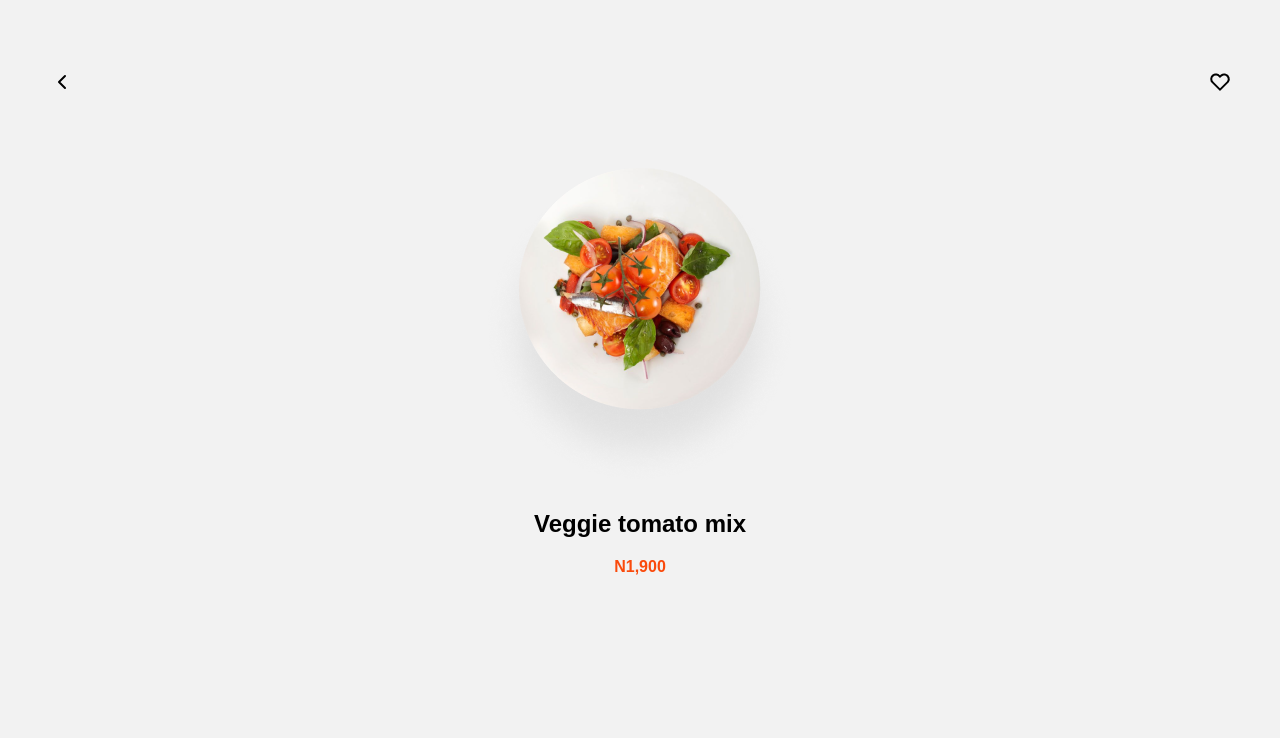
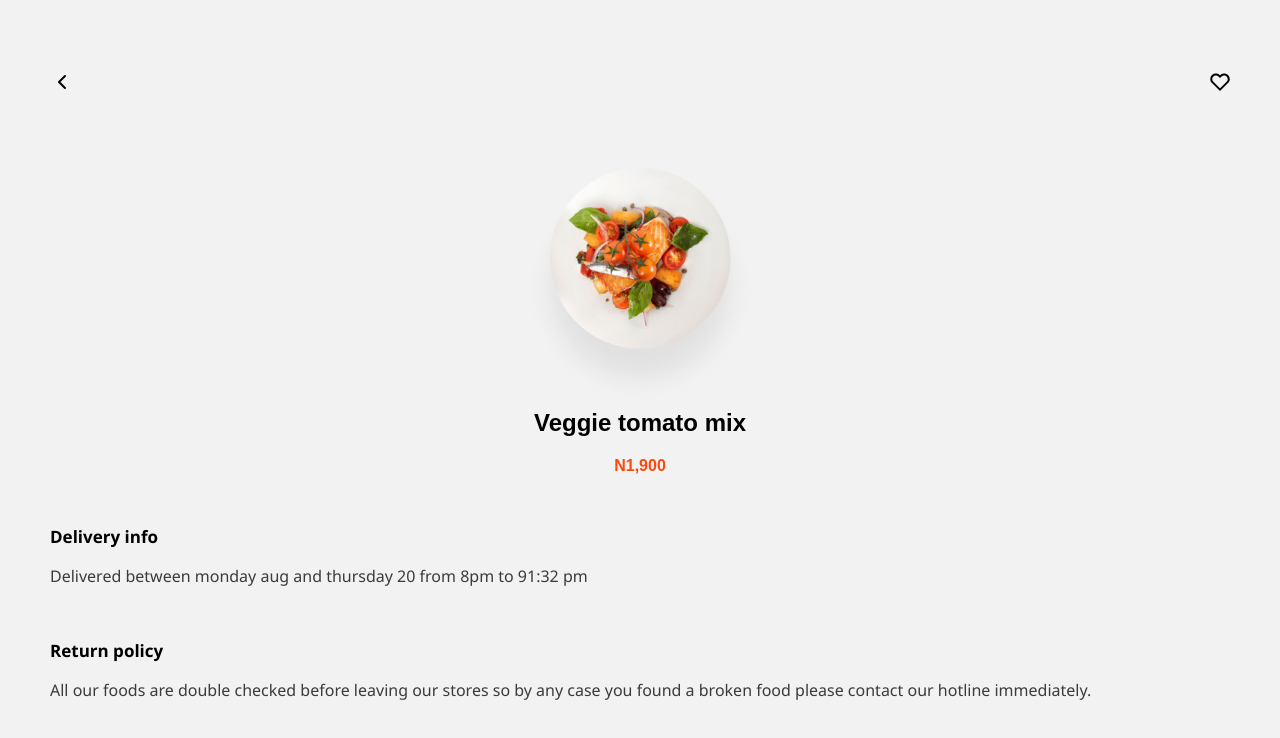
Before and after one commit to A-mahdi-A/coding, a React (Vite) app in the folder 2/f-d-a/: page /InFood in a window 1280 px wide. Shown: the top 738 px of the page. Built offline with nearby package versions, Linux system fonts and the light colour scheme.

Commit message:
done sectione number 3 information

```diff
--- a/2/f-d-a/src/pages/informatin food/InFood.jsx
+++ b/2/f-d-a/src/pages/informatin food/InFood.jsx
@@ -28,7 +28,22 @@ function InFood() {
         </div>
       </section>
       {/* __________________________text__________________________________ */}
-      <section id="information"></section>
+      <section id="information">
+        <div>
+          {" "}
+          <h1>Delivery info</h1>
+          <p>
+            Delivered between monday aug and thursday 20 from 8pm to 91:32 pm
+          </p>
+        </div>
+        <div>
+          <h1>Return policy</h1>
+          <p>
+            All our foods are double checked before leaving our stores so by any
+            case you found a broken food please contact our hotline immediately.
+          </p>
+        </div>
+      </section>
       {/* --------------------------------button--------------------------- */}
       <section id="addToSabad"></section>
     </>
--- a/2/f-d-a/src/pages/informatin food/style.scss
+++ b/2/f-d-a/src/pages/informatin food/style.scss
@@ -13,6 +13,13 @@ body{
             display: flex;
             align-items:  center;
             flex-direction: column;
+            img{
+                height: 241px;
+                width: 241px;
+            }
+            h1{
+                margin-top: 0%;
+            }
             p#Price{
                 margin: 0%;
                 color:#FA4A0C;
@@ -20,4 +27,20 @@ body{
             }
         }
     }
+    // ----------------------sectione number 3 information----------------------
+    section#information{
+        div{
+            font-family: 'Segoe UI', Tahoma, Geneva, Verdana, sans-serif;
+            margin: 50px;
+            h1{
+                margin: 0%;
+                font-size: 17px;
+            }
+            p{
+                line-height: 25px;
+                 margin-bottom: 0ch;
+                 color: rgb(59, 59, 59);
+            }
+        }
+    }
 }
```
